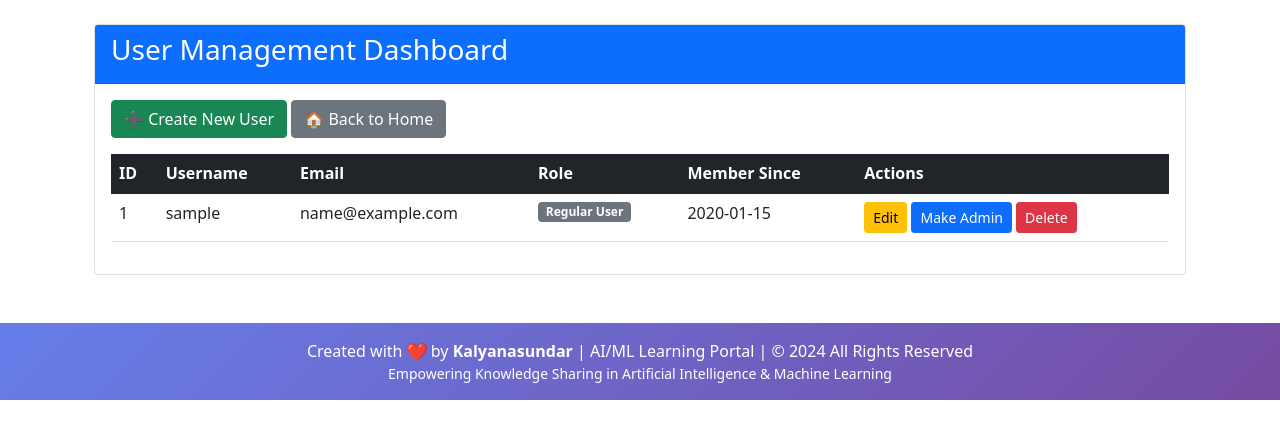
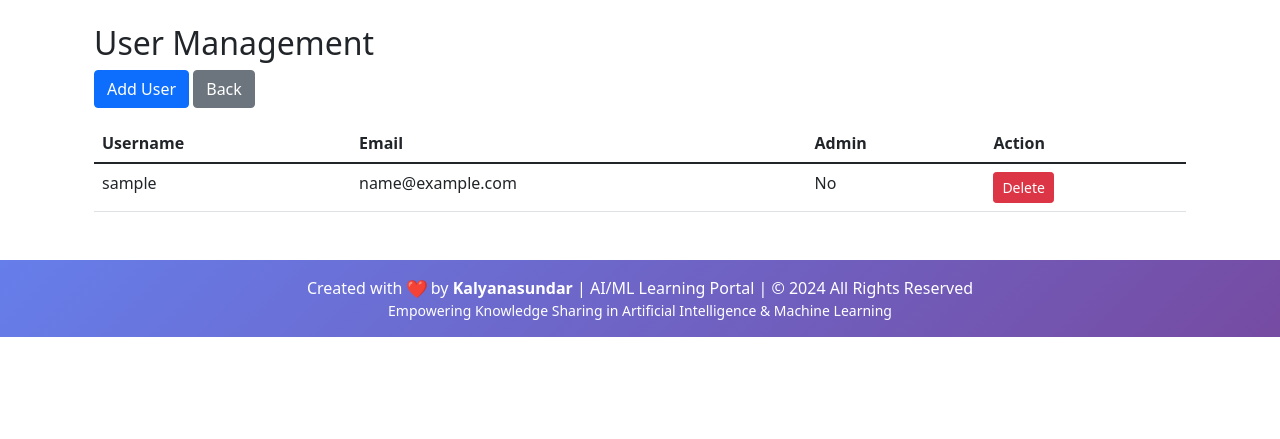
Before and after one commit to sundar66kalyan/aiml-learning-portal, a Python web app: template templates/manage_users.html in a window 1280 px wide. Shown: the part 80-519 px from the top of the page. Run offline with Jinja, Linux system fonts and the light colour scheme; the template is opened without the code that fills it: most values are stand-ins (such as "Sample title", 1, 10 or a date in 2020).

Commit message:
Simple working manage users page

```diff
--- a/templates/manage_users.html
+++ b/templates/manage_users.html
@@ -1,58 +1,23 @@
 {% extends "base.html" %}
 {% block content %}
-<div class="container-fluid mt-4">
-    <div class="card">
-        <div class="card-header bg-primary text-white">
-            <h3>User Management Dashboard</h3>
-        </div>
-        <div class="card-body">
-            <div class="mb-3">
-                <a href="{{ url_for('register') }}" class="btn btn-success">➕ Create New User</a>
-                <a href="{{ url_for('index') }}" class="btn btn-secondary">🏠 Back to Home</a>
-            </div>
+<div class="container">
+    <h2>User Management</h2>
+    <a href="{{ url_for('register') }}" class="btn btn-primary">Add User</a>
+    <a href="{{ url_for('index') }}" class="btn btn-secondary">Back</a>
 
-            <div class="table-responsive">
-                <table class="table table-hover">
-                    <thead class="table-dark">
-                        <tr>
-                            <th>ID</th>
-                            <th>Username</th>
-                            <th>Email</th>
-                            <th>Role</th>
-                            <th>Member Since</th>
-                            <th>Actions</th>
-                        </tr>
+    <table class="table mt-3">
+        <thead>
+            <tr><th>Username</th><th>Email</th><th>Admin</th><th>Action</th></tr>
         </thead>
         <tbody>
             {% for user in users %}
             <tr>
-                            <td>{{ user.id }}</td>
-                            <td>
-                                {{ user.username }}
-                                {% if user.id == current_user.id %}
-                                    <span class="badge bg-info">You</span>
-                                {% endif %}
-                            </td>
+                <td>{{ user.username }}{% if user.id == current_user.id %} (You){% endif %}</td>
                 <td>{{ user.email }}</td>
-                            <td>
-                                {% if user.is_admin %}
-                                    <span class="badge bg-success">Administrator</span>
-                                {% else %}
-                                    <span class="badge bg-secondary">Regular User</span>
-                                {% endif %}
-                            </td>
-                            <td>{{ user.created_at.strftime('%Y-%m-%d') if user.created_at else 'N/A' }}</td>
+                <td>{% if user.is_admin %}Yes{% else %}No{% endif %}</td>
                 <td>
                     {% if user.id != current_user.id %}
-                                    <a href="{{ url_for('edit_user', user_id=user.id) }}" class="btn btn-sm btn-warning">Edit</a>
-                                    {% if user.is_admin %}
-                                        <a href="{{ url_for('remove_admin', user_id=user.id) }}" class="btn btn-sm btn-secondary">Remove Admin</a>
-                                    {% else %}
-                                        <a href="{{ url_for('make_admin', user_id=user.id) }}" class="btn btn-sm btn-primary">Make Admin</a>
-                                    {% endif %}
-                                    <a href="{{ url_for('delete_user', user_id=user.id) }}" class="btn btn-sm btn-danger" onclick="return confirm('Delete user {{ user.username }}?')">Delete</a>
-                                {% else %}
-                                    <span class="text-muted">Cannot modify own account</span>
+                        <a href="{{ url_for('delete_user', user_id=user.id) }}" class="btn btn-danger btn-sm" onclick="return confirm('Delete?')">Delete</a>
                     {% endif %}
                 </td>
             </tr>
@@ -60,7 +25,4 @@
         </tbody>
     </table>
 </div>
-        </div>
-    </div>
-</div>
 {% endblock %}
```
Lines whose indentation alone changed are shown as unchanged.
